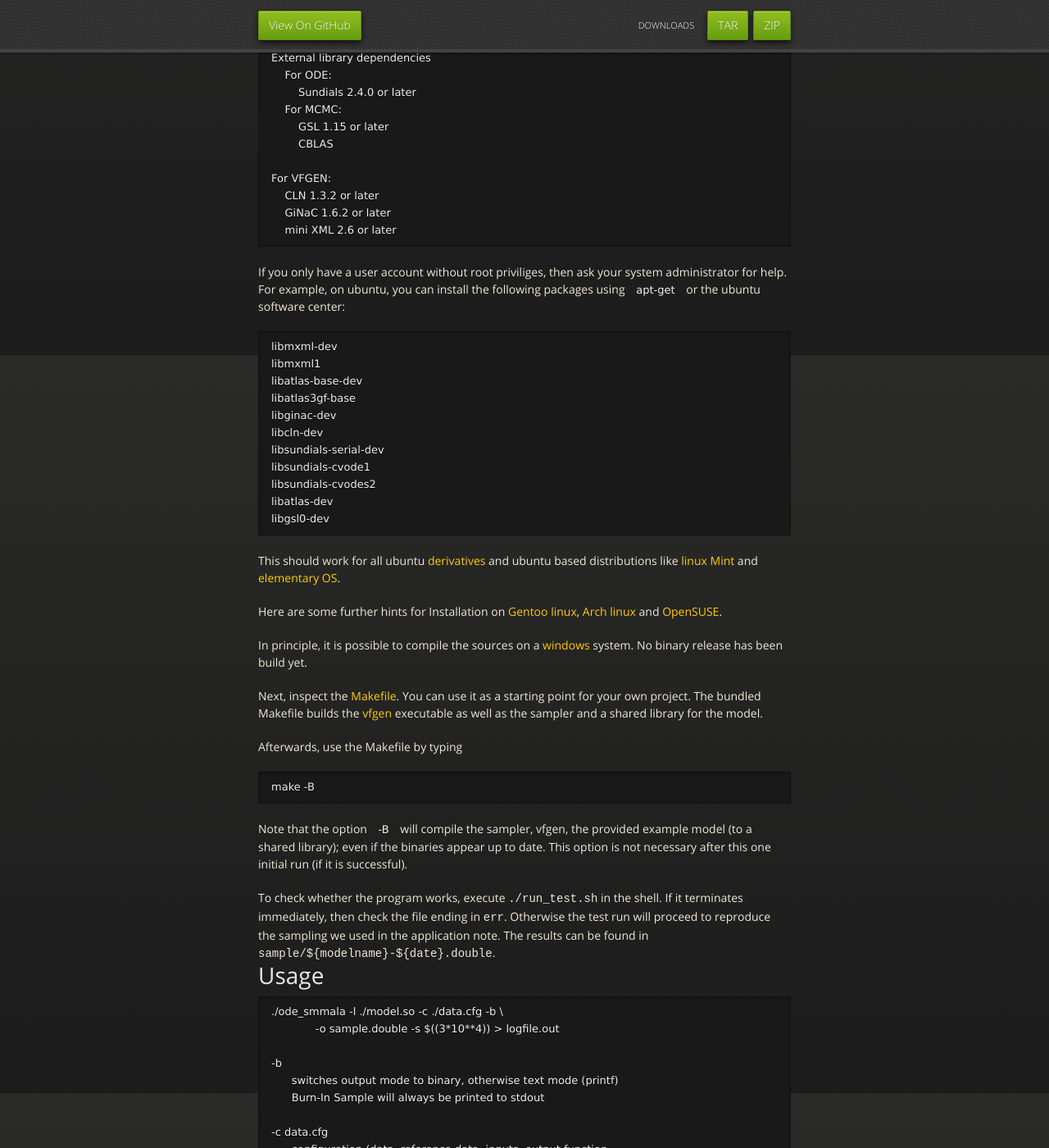
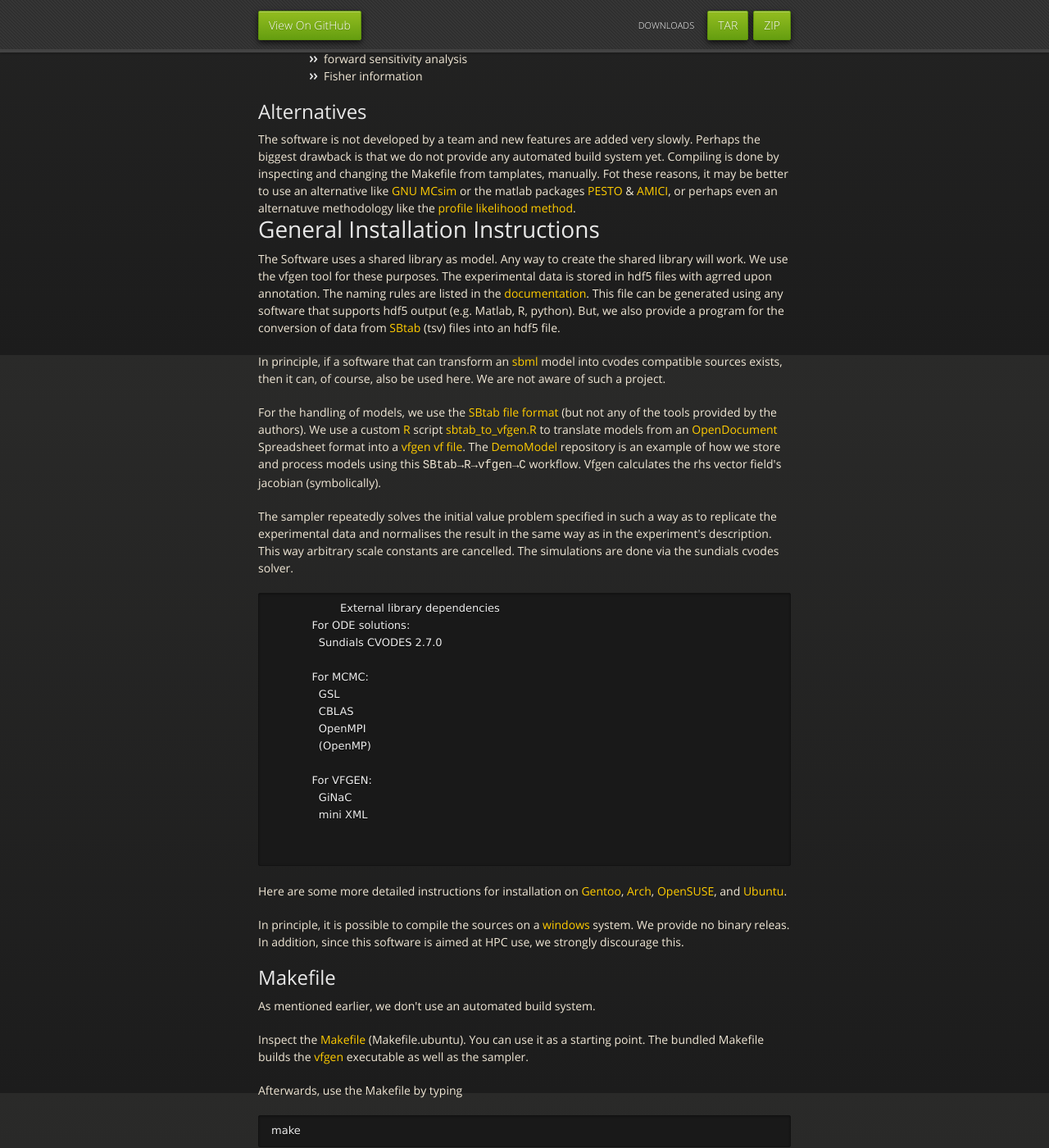
Before and after one commit to a-kramer/mcmc_clib, a Jekyll site: the page index.html, which Jekyll copies as it is, in a window 1280 px wide and 1400 px high, scrolled down 467 px. Shown: the whole window at 82% size. Built offline with Jekyll 4.4.1, drawn with Linux system fonts in a browser that asks for light colours; nearby versions of some CDN libraries; some of the changed text lies outside the part shown.

Commit message:
updated webpage to reflect changes introduced in sbtab branch

````diff
--- a/Arch.md
+++ b/Arch.md
@@ -5,18 +5,29 @@ layout: default
 
 # Installation Instructions for Arch Linux
 
-You will need to install the following packages:
+The main software is labelled as MCMC. The other two are necessary
+only for model handling and creating the hdf5 data files. You can
+create models and data files via other methods.
 
-~~~
-mxml
-cln
-ginac
-gsl
-atlas-lapack
-~~~
+|Component|Package|URL|
+|vfgen|-----:|:---|
+||mxml|https://www.archlinux.org/packages/community/x86_64/mxml/|
+||ginac|https://www.archlinux.org/packages/community/x86_64/ginac/|
+|MCMC|gsl|https://www.archlinux.org/packages/extra/x86_64/gsl/|
+||lapack|https://www.archlinux.org/packages/extra/x86_64/lapack/|
+||hdf5|https://www.archlinux.org/packages/community/x86_64/hdf5/|
+|SBtab import|glib2|https://www.archlinux.org/packages/core/x86_64/glib2/|
+|hdf5|https://www.archlinux.org/packages/community/x86_64/hdf5/|
 
-You can search for package names and versions at the
+
+Package names and versions can be searched at the
 [arch linux package database](https://www.archlinux.org/packages/)
 
-You should also install the [SUNDIALS](https://aur.archlinux.org/packages/sundials/) solvers.
-If necessary you can get the solvers [here](http://computation.llnl.gov/casc/sundials/download/download.html) as well.
+You should also install the [sundials](http://computation.llnl.gov/casc/sundials/download/download.html)
+as well.
+
+solvers. However, the code of this software package is not yet
+compatible with the current version of the [sundials solvers on
+arch](https://aur.archlinux.org/packages/sundials/). So, as a
+workaround until this is changed you should checkout the 2.7.0 version
+from this repository from [github](https://github.com/LLNL/sundials).
--- a/Gentoo.md
+++ b/Gentoo.md
@@ -7,27 +7,42 @@ layout: default
 Gentoo Installation Instructions
 ================================
 
-some of the dependencies are available in Portage (though you might
-want to install packages from overlays)
+Most of the dependencies are available in Portage. You might want to
+install better performing linear algebra packages from the [science
+overlay](https://wiki.gentoo.org/wiki/Project:Science/Overlay;
+e.g. atlas. The [sundials](https://github.com/LLNL/sundials) suite has
+changed its API somewhat. Until our mcmc code is changed to adapt to
+these changes, you should install version `2.7.0`.
 
 ~~~ bash
+  # vfgen
   emerge dev-libs/mini-xml \
-         sci-libs/gsl \
+         sci-mathematics/ginac
+
+  # MCMC
+  USE="hl" emerge sci-libs/gsl \
          sci-libs/cblas-reference \
-         sci-libs/cln \
-         sci-mathematics/ginac
+	 =sci-libs/sundials-2.7.0
+
+  # SBtab to hdf5
+  emerge dev-libs/glib
 ~~~
 
-Some of these packages might not have been declared stable in the
-required version yet. In this case you will have to add them to the
-[package.accept_keywords](https://www.gentoo.org/doc/en/handbook/handbook-x86.xml?part=3&chap=1) file.
+The high level API of hdf5 is used by the sampler. So, it's probably best
+to add it to the hdf5 [USE flags](https://wiki.gentoo.org/wiki/USE_flag).
 
-Unfortunately the sundials ode solvers are not available through
-portage. You can manually install them after downloading
-[CVODES](http://computation.llnl.gov/casc/sundials/download/download.html). Gain
-root priviliges, extract and follow the instructions. It should
-be very easy to install cvodes.
+Some of these packages might not have been declared stable. In this
+case you will have to add them to the
+[package.accept_keywords](https://www.gentoo.org/doc/en/handbook/handbook-x86.xml?part=3&chap=1)
+file.
 
-You might want to install [ATLAS](http://math-atlas.sourceforge.net/)
-from the science overlay. If you do, you have to migrate to the
-science overlay eselect modules.
+The MCMC solver uses the
+[CVODES](http://computation.llnl.gov/casc/sundials/download/download.html).
+solver for ODE model integration with forward sensitivity analysis.
+
+As mentioned before, you might want to install
+[atlas](http://math-atlas.sourceforge.net/) from the science
+overlay. If you do, you have to migrate to the science overlay eselect
+modules. Another alternative is `sci-libs/gotoblas2` or
+`sci-libs/openblas/`, also from the [science
+overlay](https://github.com/gentoo/sci/tree/master/sci-libs/openblas).
--- a/OpenSUSE.md
+++ b/OpenSUSE.md
@@ -5,19 +5,28 @@ layout: default
 
 # Installation Instructions for OpenSUSE
 
-Use either zypper or YaST to install the following packages:
+Use either zypper or YaST to install the following packages, if you
+don't have any equivalents of those already:
 
-~~~
-mxml
-mxml-devel
-libmxml1
-cln
-ginac
-libginac2
-libatlas3
-sundials
+~~~ bash
+# vfgen
+zypper install mxml ginac
+
+# MCMC (if necessary)
+zypper install openblas_serial hdf5
+
+# SBtab to hdf5
+zypper install glib2
 ~~~
 
-Note that you might need to add the appropriate rspositories
-first. You can find out which repositories to add by looking at,
-e.g. [sundials](http://software.opensuse.org/package/sundials).
+The MCMC software also requires the
+[sundials](https://github.com/LLNL/sundials) solvers, currently
+version 2.7.0. You can checkout that version in the repository and
+compile it using the installation guide included in the repository.
+
+There is also the [openSUSE Build
+Service](https://build.opensuse.org/package/show/science/sundials)
+package of the sundials suite, in the [science
+project](https://build.opensuse.org/project/show/science). However,
+due to API changes that are not yet reflected on our end, we cannot
+use this version.
--- a/index.html
+++ b/index.html
@@ -32,100 +32,141 @@
       <section>
         <div id="title">
           <h1>mcmc clib</h1>
-          <p>a c program for simplified manifold MALA sampling of ODE model parameters</p>
+          <p>a C program for <em>simplified manifold Metropolis
+              adjusted Langevin algorithm</em> (smmala) sampling
+            of <em>ordinary differntial equation</em> (ode) model
+            parameters</p>
           <hr>
           <span class="credits left">Project maintained by <a href="https://github.com/a-kramer">a-kramer</a> (<a href="mailto:andrei.kramer@ist.uni-stuttgart.de?Subject=mcmc_clib">mail</a>)</span>
           <span class="credits right">Hosted on GitHub Pages &mdash; Theme by <a href="https://twitter.com/michigangraham">mattgraham</a></span>
         </div>
 
-<p>
-The bundle contains a user manual (pdf) and a mathematical documentation (pdf).
-</p>
 	This software's characteristics:
 	<ul>
 	  <li> accepts unnormalized data and reference data (arbitrary units)</li>
 	  <li> command line tool</li>
 	  <li> samples in logarithmic space</li>
 	  <li> multivariate Gaussian prior densities only (in logspace)</li>
+	  <li> aimed at HPC use</li>
+	  <ul>
+	    <li>parallel tempering scheme using MPI</li>
+	    <li>parallel simulation of all experiment setups using OpenMP</li>
+	  </ul>
+	  <li> uses hdf5 for the storage of experimental data and resulting parameter sample</li>
+	  <li> uses CVODES solver to obtain numerical solutions to the model's initial value problems</li>
+	  <ul>
+	    <li> forward sensitivity analysis</li><li> Fisher information</li>
+	  </ul>
 	</ul>
 	<!--        <h1>
 	  -->
+
+	<h2>Alternatives</h2> The software is not developed by
+	a <span title="rather one person">team</span> and new features
+	are added very slowly.
+
+	Perhaps the biggest drawback is that we do not provide any
+	automated build system yet. Compiling is done by inspecting
+	and changing the Makefile from tamplates, manually. Fot these
+	reasons, it may be better to use an <span title="a more
+	professionally developed alternative">alternative</span>
+	like <a href="https://www.gnu.org/software/mcsim/">GNU
+	MCsim</a> or the matlab
+	packages <a href="https://github.com/ICB-DCM/PESTO">PESTO</a>
+	&amp; <a href="https://github.com/ICB-DCM/AMICI">AMICI</a>, or
+	perhaps even an alternatuve methodology like
+	the <a href="https://febs.onlinelibrary.wiley.com/doi/full/10.1111/febs.12276">profile
+	likelihood method</a>.
 	<h1>
-<a name="installation-instructions" class="anchor" href="#installation-instructions"><span class="octicon octicon-link"></span></a>Installation Instructions</h1>
+	  <a name="installation-instructions" class="anchor" href="#installation-instructions"><span class="octicon octicon-link"></span></a>General Installation Instructions</h1>
 
-<p>install the following dependencies (libraries)</p>
+	<p>The Software uses a shared library as model. Any way to create the
+	  shared library will work. We use the vfgen tool for these
+	  purposes. The experimental data is stored in hdf5 files with agrred
+	  upon annotation. The naming rules are listed in the
+	  <a href="https://github.com/a-kramer/mcmc_clib/blob/sbtab/doc/documentation.pdf">documentation</a>. This
+	  file can be generated using any software that supports hdf5 output
+	  (e.g. Matlab, R, python). But, we also provide a program for the
+	  conversion of data from <a href="https://github.com/a-kramer/mcmc_clib/blob/sbtab/doc/documentation.pdf">SBtab</a>
+	  (tsv) files into an hdf5 file.
+	</p>
 
-<pre><code>External library dependencies
-    For ODE:
-        Sundials 2.4.0 or later
+	<p>In principle, if a software that can transform
+	  an <a href="http://sbml.org">sbml</a> model into cvodes
+	  compatible sources exists, then it can, of course, also be
+	  used here. We are not aware of such a project.</p>
+
+	<p>For the handling of models, we use
+	  the <a href="https://www.sbtab.net/sbtab/default/documentation.html#spec">SBtab
+	  file format</a> (but not any of the tools provided by the
+	  authors). We use a
+	  custom <a href="https://www.r-project.org/">R</a>
+	  script <a href="https://github.com/a-kramer/SBtabVFGEN">sbtab_to_vfgen.R</a>
+	  to translate models from an <a href="https://en.wikipedia.org/wiki/OpenDocument">OpenDocument</a>
+	  Spreadsheet format
+	  into a <a href="https://github.com/WarrenWeckesser/vfgen">vfgen</a>
+	  <a href="https://github.com/a-kramer/DemoModel/blob/master/vfgen/Demo_vf.xml">vf
+	    file</a>. The
+	  <a href="https://github.com/a-kramer/DemoModel/">DemoModel</a>
+	  repository is an example of how we store and process models
+	  using this <span title="the end result can be anything that
+	  vfgen supports: matlab, R, GNU
+	  Octave"><tt>SBtab&rarr;R&rarr;vfgen&rarr;C</tt></span>
+	  workflow. Vfgen calculates the <span title="right hand
+	  side">rhs</span> vector field's jacobian (symbolically).
+	</p>
+	<p>The sampler repeatedly solves the initial value problem
+	specified in such a way as to replicate the experimental data
+	and normalises the result in the same way as in the
+	experiment's description. This way arbitrary scale constants
+	are cancelled. The simulations are done via the sundials
+	cvodes solver.</p>
+	<pre>
+	  <code>External library dependencies
+	    For ODE solutions:
+              Sundials CVODES 2.7.0
+
 	    For MCMC:
-        GSL 1.15 or later
+              GSL
               CBLAS
+	      OpenMPI
+	      (OpenMP)
 
 	    For VFGEN:
-    CLN 1.3.2 or later
-    GiNaC 1.6.2 or later
-    mini XML 2.6 or later
-</code></pre>
+	      GiNaC
+	      mini XML
+	  </code>
+	</pre>
 
-If you only have a user account without root priviliges, then ask your
-system administrator for help.
+	<p>Here are some more detailed instructions for installation
+	on <a href="Gentoo">Gentoo</a>, <a href="Arch">Arch</a>, <a href="OpenSUSE">OpenSUSE</a>,
+	and <a href="ubuntu">Ubuntu</a>.</p>
 
-<p>For example, on ubuntu, you can install the following packages using <code>apt-get</code> or the ubuntu software center:</p>
+	<p>In principle, it is possible to compile the sources on
+	a <a href="ms_win64">windows</a> system. We provide no binary
+	releas. In addition, since this software is aimed at HPC use,
+	we strongly discourage this.</p>
 
-<pre><code>libmxml-dev
-libmxml1
-libatlas-base-dev
-libatlas3gf-base
-libginac-dev
-libcln-dev
-libsundials-serial-dev
-libsundials-cvode1
-libsundials-cvodes2
-libatlas-dev
-libgsl0-dev
-</code></pre>
-
-<p>This should work for all
-ubuntu <a href="http://www.ubuntu.com/about/about-ubuntu/derivatives">derivatives</a>
-and ubuntu based distributions like <a href="http://linuxmint.com/">linux Mint</a> and <a href="http://elementaryos.org/">elementary OS</a>.</p>
-
-<p>Here are some further hints for Installation on <a href="Gentoo">Gentoo linux</a>, <a href="Arch">Arch linux</a> and <a href="OpenSUSE">OpenSUSE</a>.</p>
-
-<p>In principle, it is possible to compile the sources on a <a href="ms_win64">windows</a> system. No binary release has been build yet.</p>
-
-<p>Next, inspect the <a href="https://www.gnu.org/software/make/">Makefile</a>. You can use it as a starting point for
-your own project. The bundled Makefile builds the <a href="http://www.warrenweckesser.net/vfgen/">vfgen</a> executable as
-well as the sampler and a shared library for the model.</p>
+	<h2>Makefile</h2>
+	<p> As mentioned earlier, we don't use an automated build
+	    system.</p>
+	<p>Inspect
+	  the <a href="https://www.gnu.org/software/make/">Makefile</a>
+	  (Makefile.ubuntu). You can use it as a starting point. The
+	  bundled Makefile builds
+	  the <a href="http://www.warrenweckesser.net/vfgen/">vfgen</a>
+	  executable as well as the sampler.</p>
 
 	<p>Afterwards, use the Makefile by typing</p>
 
-<pre><code>make -B</code></pre>
+	<pre><code>make</code></pre>
 
-<p>Note that the option <code>-B</code> will compile the sampler,
-vfgen, the provided example model (to a shared library); even if the
-binaries appear up to date. This option is not necessary after this
-one initial run (if it is successful).</p>
-
-To check whether the program works, execute <tt>./run_test.sh</tt> in the
-shell. If it terminates immediately, then check the file ending in
-<tt>err</tt>. Otherwise the test run will proceed to reproduce the
-sampling we used in the application note. The results can be found
-in <tt>sample/${modelname}-${date}.double</tt>.
 
 	<h1>
-<a name="usage" class="anchor" href="#usage"><span class="octicon octicon-link"></span></a>Usage</h1>
+	  <a name="usage" class="anchor" href="#usage"><span class="octicon octicon-link"></span></a>Short Usage hint</h1>
 
-<pre><code>./ode_smmala -l ./model.so -c ./data.cfg -b \
-             -o sample.double -s $((3*10**4)) &gt; logfile.out
-
--b
-      switches output mode to binary, otherwise text mode (printf)
-      Burn-In Sample will always be printed to stdout
-
--c data.cfg
-      configuration (data, reference data, inputs, output function,
-      prior, etc.)
+	<pre><code>./ode_smmala -l ./model.so -d ./experimental-data.h5 \
+            -o sample.h5 -s $((3*10**4)) &gt; logfile.out
 
 	    -l model.so
 	    shared library file
@@ -137,85 +178,24 @@ in <tt>sample/${modelname}-${date}.double</tt>.
 	    prints help
 	</code></pre>
 
-<p>The configuration file includes the measurement time
-specifications, the data, the standard deviation of observations and
-the hyperparameters &mu; and &Sigma;^{-1} of the Gaussian prior.
-Optionally some of the sampling parameters can be set there for
-convenience. Edit the bundled configuration file to suit your
-needs. If your data is not relative, delete the reference data block;
-the program will handle this case correctly.</p>
-
-<p>The following Parameters can be set in the configuration file:</p>
-
-<table>
-<thead><tr>
-<th align="right">Property</th>
-<th align="left">Setting</th>
-</tr></thead>
-<tbody>
-<tr>
-<td align="right">sample size</td>
-<td align="left"><code>sample_size=[integer]</code></td>
-</tr>
-<tr>
-<td align="right">step size</td>
-<td align="left"><code>step_size=[double]</code></td>
-</tr>
-<tr>
-<td align="right">target acceptance</td>
-<td align="left"><code>acceptance=[0, 1]</code></td>
-</tr>
-<tr>
-<td align="right">sample file name</td>
-<td align="left"><code>output=[string]</code></td>
-</tr>
-<tr>
-<td align="right">initial condition time</td>
-<td align="left"><code>t0=[double]</code></td>
-</tr>
-</tbody>
-</table><p>These definitions should not have spaces before the '=' sign since
-everything before '=' is checked for matches with option names (i.e.<br><code>« t0 »=0.0;</code> is not the same as <code>«t0»=0.0;</code> ).</p>
+	<p>The data file includes the measurement time specifications,
+	  the data, the standard deviation of observations and the
+	  hyperparameters &mu; and &Sigma; of the Gaussian prior. This
+	  is discussed in the package documentation.</p>
 
 	<h1>
 	  <a name="hints" class="anchor" href="#hints"><span class="octicon octicon-link"></span></a>Hints</h1>
 
 	<p>it might be helpful to specify the sample size like this in bash: </p>
-<pre><code>   -s $((2**14))
+	<pre><code>-s $((2**14))
 	    -s $((10**6))
 	</code></pre>
-<p>because <code>1e6</code> or <code>1E6</code> will not work. (the sample size is an integer).</p>
-<p>Output of parameters sample <code>{p}</code> will have the following structure (in
-binary and text mode; though, in binary mode there are no newlines):</p>
-
-<p>sampling is done in logarithmic space, so use <code>exp(p[i])</code> if you want to simulate trajectories</p>
-
-<p>columns: parameters and log-posterior
-   rows: Markov Chain members (i.e. the sample members)</p>
-
-<pre><code>   Line
-   L1   p[0] p[1] p[2] ... p[n-1] log-Posterior {\n}
-   L2   p[0] p[1] p[2] ... p[n-1] log-Posterior {\n}
-   L3   p[0] p[1] p[2] ... p[n-1] log-Posterior {\n}
-   L4   p[0] p[1] p[2] ... p[n-1] log-Posterior {\n}
-   ...
-   L{sample_size}      ...
-</code></pre>
-
-<p>you can load the binary sample using an fread type function.</p>
-
-<p>e.g. in octave: <code>[VAL, COUNT] = fread (FID, SIZE, PRECISION,SKIP, ARCH)</code></p>
-
-<p>so:</p>
-
-<pre><code>     FID=fopen("MySample.double","r");
-     sample=fread(FID,[n+1,sample_size],"double");
-     fclose(FID);
-</code></pre>
-
-<p>should work fine. In fact, the sources include octave scripts that read and process the sample. </p>
+	<p>because <code>1e6</code> or <code>1E6</code> will not work as the sample size is an integer.</p>
+	<p>you can load the resulting sample using any hdf5 reading
+	language or simly <tt>h5dump<tt>. GNU Octave can read the
+	sample files using the load function: <code>load
+	mcmc_rank_00_of_8_sample.h5</code>.</p>
       </section>
-
     </div>
     <!--[if !IE]><script>fixScale(document);</script><![endif]-->
 
--- a/ms_win64.md
+++ b/ms_win64.md
@@ -5,60 +5,44 @@ layout: default
 
 # Installation Instructions for Microsoft Windows systems:
 
-If you already know how to obtain the required libraries and know how
-to compile a C project, don't read further.
+It is perhaps best to run a virtual machine and follow the GNU/Linux
+instructions. But, since the software is supposed to run on several
+nodes of a computing cluster, MS Windows is perhaps a bad choice in
+the first place.
 
-Until we can provide a binary release, you will have to compile the
-sources and dependencies yourself. Keep in mind that this is more
-complicated than on a Linux system, because there is no package
-manager to do it for you.
+It will almost certainly be better to use the approach of
+`Matlab+PESTO+AMICI` as mentioned earlier.
 
-Disclaimer: We do not officially recommend or support a windows
-installation. So far, we have no windows developer and all information
-below is tentative.
+## Cygwin
 
-To emulate the steps of an installation on a Linux system, we
-recommend the use of [Cygwin](https://www.cygwin.com/). Cygwin is a
-collection of handy tools which are usually preinstalled on a Linux
-system. Most importantly a c compiler [gcc](http://gcc.gnu.org/) and
-[GNU make](http://www.gnu.org/software/make/).
+It may be possible to use [Cygwin](https://www.cygwin.com/) to run the
+software, which largely depends on the availability of the libraries
+we use. Cygwin is a collection of tools, some of which are usually
+preinstalled on a GNU/Linux system. Most importantly a C compiler like
+[gcc](http://gcc.gnu.org/) and [GNU
+make](http://www.gnu.org/software/make/).
 
 During installation you will have a choice of which components of
 cygwin you want to install, pay special attention to the categories
-```Math,``` ```Science,``` and ```libraries```. They contain libraries
+`Math,` `Science,` and `libraries`. They contain libraries
 such as the [GNU scientific library](http://www.gnu.org/software/gsl/)
 and the basic linear algebra subroutines:
 [BLAS](https://www.gnu.org/software/gsl/manual/html_node/BLAS-Support.html). If
-in doubt install everything in those categories. Make sure that gnu
-make is selected for installation as well.
+in doubt install everything in those categories. Make sure that `gnu
+make` is selected for installation as well.
 
 If you want to use [vfgen](http://www.warrenweckesser.net/vfgen/) to
 create the C model files, you will need to compile it first, this is
-the first thing the ```make``` command will do. To successfully
-compile [vfgen](http://www.warrenweckesser.net/vfgen/) you will need
-[ginac](http://www.ginac.de/) and its dependencies:
-[CLN](http://www.ginac.de/CLN/) and
-[minixml](http://sourceforge.net/projects/minixml/). Since you don't
-have a package manager, you will have to do it manually. To do that,
-follow the instructions on the respective web pages:
+the first thing the `make` command will do. To successfully compile
+[vfgen](https://github.com/WarrenWeckesser/vfgen) you will need
+[ginac](http://www.ginac.de/) and its dependeny
+[CLN](http://www.ginac.de/CLN/), and also
+[minixml](http://sourceforge.net/projects/minixml/). For
+parallelization, we also need any OpenMPI packages and for data
+storage: hdf5.
 
 1. [CLN](http://www.ginac.de/CLN/)
 2. [minixml](http://sourceforge.net/projects/minixml/)
 3. [ginac](http://www.ginac.de/)
-
-in that order. download the appropriate source archives and extract
-them in your home folder inside the cygwin installation. Then start
-the cygwin terminal and read the instructions in each of the INSTALL
-files (one for each of the three above). To change folders, use the
-```cd «folder»``` command. To show the contents of a folder use ```ls
--l```. To read the contents of a text file: ```less «file»``` (quit
-with ```q```). If you need more commands, it is highly recommended
-that you read the manual of the shell you are using (most likely
-[bash](http://www.gnu.org/software/bash/)).
-
-When you have compiled those libraries following the instructions in
-the INSTALL files, change into the main folder of our software and run
-the ```make -B``` command to recompile everything.
-
-If the compilation process returns no errors you can now run the test
-shell script: ```$ ./run_test.sh```
+4. [hdf5](https://support.hdfgroup.org/HDF5/)
+5. [OpenMPI](https://www.open-mpi.org/)
--- /dev/null
+++ b/ubuntu.md
@@ -0,0 +1,45 @@
+---
+title: Ubuntu
+layout: default
+---
+
+# Installation Instructions for Ubuntu
+
+
+The main software is labelled as MCMC. The other two are necessary
+only for model handling and creating the hdf5 data files. You can
+create models and data files via other methods.
+
+Use a command similar to this:
+
+~~~ bash
+sudo apt install libmxml-dev libginac-dev libatlas-base-dev libgsl-dev libhdf5-dev openmpi-bin openmpi-common libopenmpi-dev libglib2.0-0
+~~~
+
+This should work for all [ubuntu derivatives](http://www.ubuntu.com/about/about-ubuntu/derivatives)
+and ubuntu based distributions like [Linux Mint](http://linuxmint.com/ and [Elementary OS](http://elementaryos.org/).
+
+|Component|Package|URL|
+|vfgen|-----:|:---|
+||libmxml-dev|https://packages.ubuntu.com/disco/libmxml-dev|
+||libginac-dev|https://packages.ubuntu.com/disco/ginac-tools|
+|MCMC|libgsl-dev|https://packages.ubuntu.com/disco/libgsl-dev|
+||libatlas-base-dev|https://packages.ubuntu.com/disco/libatlas-base-dev|
+||libhdf5-dev|https://packages.ubuntu.com/disco/libhdf5-dev|
+||libsundials-dev (2.7.0+dfsg)|https://packages.ubuntu.com/bionic/libsundials-dev|
+|OpenMPI|libopenmpi-dev|https://packages.ubuntu.com/disco/libopenmpi3|
+|SBtab import|libglib2.0-0|https://packages.ubuntu.com/disco/libglib2.0-0|
+|libhdf5-dev|same|
+
+
+Package names and versions can be searched at
+[Ubuntu packages](https://packages.ubuntu.com/)
+
+On the ubuntu versions `>bionic` the
+[sundials](http://computation.llnl.gov/casc/sundials/download/download.html)
+solvers are packaged in a newer version than 2.7.0. Unfortunately, we
+don't yet use the newer API, and you should install the older `2.7.0`
+release. If necessary, pull the [sundials git
+repository](https://github.com/LLNL/sundials/tree/v2.7.0) from GitHub
+and install manually as described in the [installation
+instructions](https://github.com/LLNL/sundials/blob/v2.7.0/INSTALL_GUIDE.pdf).
````
Also changed, not shown: other parts of index.html (+1 -1 lines). Lines whose indentation alone changed are shown as unchanged.
